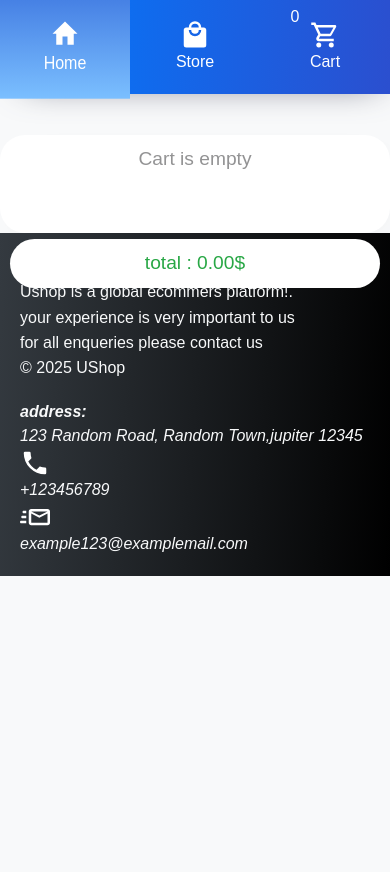
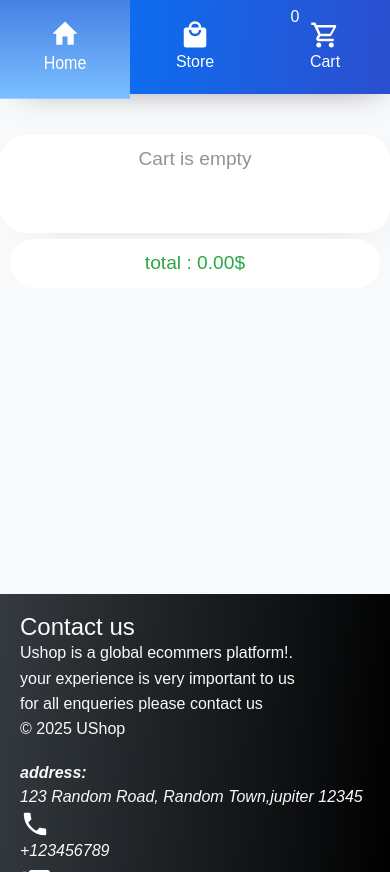
Before and after one commit to VoidOfMaya/shopping-cart-rct, a React (Vite) app: page /Cart in a window 390 px wide. Built offline with nearby package versions, Linux system fonts and the light colour scheme.

Commit message:
fix(cart/footer)push footer to the bottom of the cart page

```diff
--- a/src/component/Cart-page/cart.jsx
+++ b/src/component/Cart-page/cart.jsx
@@ -56,8 +56,8 @@ const Cart = () =>{
                 <div className={style.totalCost}
                     aria-label="your total">total : {totalCost().toFixed(2)}$</div>
             </div>
+            <div className={style.footerEl}><Footer /></div>
 
-            <Footer />
          </section>
 
 
--- a/src/component/Cart-page/cart.module.css
+++ b/src/component/Cart-page/cart.module.css
@@ -84,10 +84,6 @@
         width: 100%;
         margin: 0;
         margin-top: 20px;
-
-
-
-
     }
     .cartItem:hover{
         transform: scale(none);
@@ -100,5 +96,9 @@
     color: #ffff;
 
     transform: scale(1,1.1);
+    }
+    .footerEl{
+        position: absolute;
+        bottom: 0px;
+    }
 }
-}
--- a/src/component/footer/footer.module.css
+++ b/src/component/footer/footer.module.css
@@ -28,6 +28,7 @@ footer{
     margin-right: 10px;
 }
 @media (max-width: 700px){
+
     .footerContact{
 
         grid-template-columns: 1fr;
--- a/src/component/nav-bar/nav.module.css
+++ b/src/component/nav-bar/nav.module.css
@@ -64,9 +64,7 @@ a:hover{
     }
     .cartItems{
         justify-self: center;
-
-
-
+        text-align: center;
     }
 
 }
```
